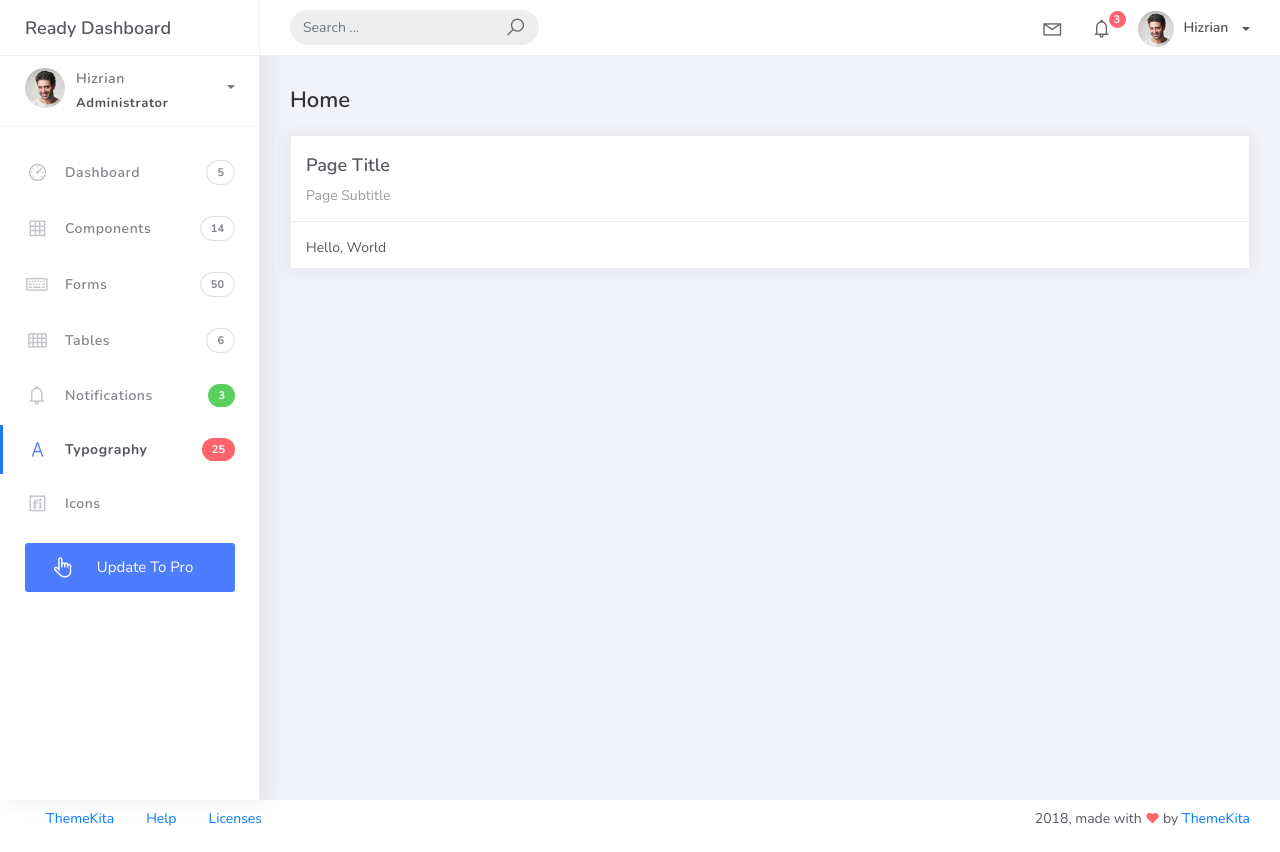
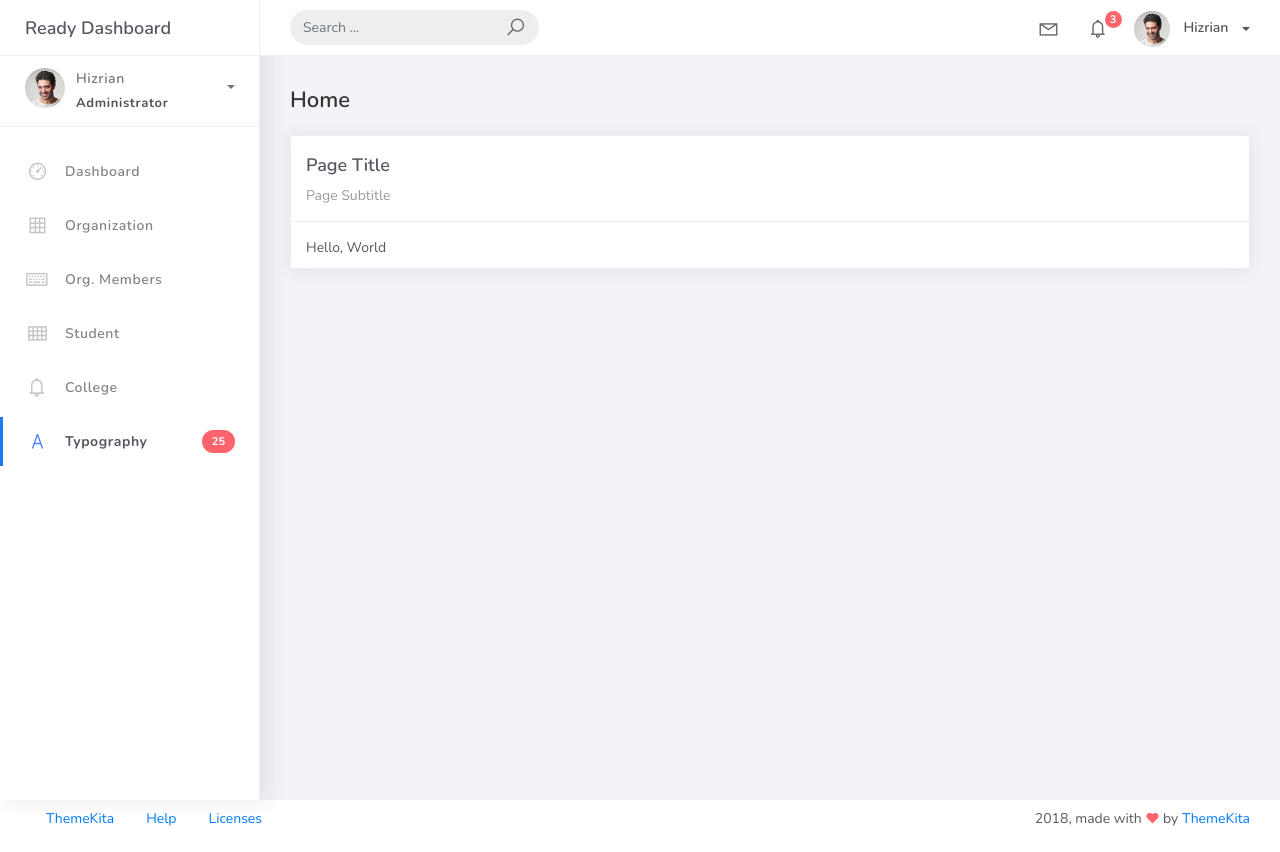
Before and after one commit to clasarageth/PSUSphere, a Django app: page / in a window 1280 px wide. Run offline with Django 5.2, Linux system fonts and the light colour scheme; some libraries are stand-ins or nearby versions.

Commit message:
modified base.html

```diff
--- a/projectsite/templates/base.html
+++ b/projectsite/templates/base.html
@@ -104,11 +104,11 @@
 							</ul>
 						</li>
 						<li class="nav-item dropdown">
-							<a class="dropdown-toggle profile-pic" data-toggle="dropdown" href="#" aria-expanded="false"> <img src="assets/img/profile.jpg" alt="user-img" width="36" class="img-circle"><span >Hizrian</span></span> </a>
+							<a class="dropdown-toggle profile-pic" data-toggle="dropdown" href="#" aria-expanded="false"> <img src="{% static 'img/profile.jpg' %}" alt="user-img" width="36" class="img-circle"> <span >Hizrian</span></span> </a>
 							<ul class="dropdown-menu dropdown-user">
 								<li>
 									<div class="user-box">
-										<div class="u-img"><img src="assets/img/profile.jpg" alt="user"></div>
+									    <div class="u-img"><img src="{% static 'img/profile.jpg' %}" alt="user"></div>
 										<div class="u-text">
 											<h4>Hizrian</h4>
 											<p class="text-muted">hello@themekita.com</p><a href="profile.html" class="btn btn-rounded btn-danger btn-sm">View Profile</a></div>
@@ -133,7 +133,7 @@
 				<div class="scrollbar-inner sidebar-wrapper">
 					<div class="user">
 						<div class="photo">
-							<img src="assets/img/profile.jpg">
+							<img src="{% static 'img/profile.jpg' %}">
 						</div>
 						<div class="info">
 							<a class="" data-toggle="collapse" href="#collapseExample" aria-expanded="true">
@@ -171,35 +171,31 @@
 							<a href="index.html">
 								<i class="la la-dashboard"></i>
 								<p>Dashboard</p>
-								<span class="badge badge-count">5</span>
 							</a>
 						</li>
 						<li class="nav-item">
 							<a href="components.html">
 								<i class="la la-table"></i>
-								<p>Components</p>
-								<span class="badge badge-count">14</span>
+								<p>Organization</p>
 							</a>
 						</li>
 						<li class="nav-item">
 							<a href="forms.html">
 								<i class="la la-keyboard-o"></i>
-								<p>Forms</p>
-								<span class="badge badge-count">50</span>
+								<p>Org. Members</p>
 							</a>
 						</li>
 						<li class="nav-item">
 							<a href="tables.html">
 								<i class="la la-th"></i>
-								<p>Tables</p>
-								<span class="badge badge-count">6</span>
+								<p>Student</p>
+
 							</a>
 						</li>
 						<li class="nav-item">
 							<a href="notifications.html">
 								<i class="la la-bell"></i>
-								<p>Notifications</p>
-								<span class="badge badge-success">3</span>
+								<p>College</p>
 							</a>
 						</li>
 						<li class="nav-item active">
@@ -208,18 +204,6 @@
 								<p>Typography</p>
 								<span class="badge badge-danger">25</span>
 							</a>
-						</li>
-						<li class="nav-item">
-							<a href="icons.html">
-								<i class="la la-fonticons"></i>
-								<p>Icons</p>
-							</a>
-						</li>
-						<li class="nav-item update-pro">
-							<button  data-toggle="modal" data-target="#modalUpdate">
-								<i class="la la-hand-pointer-o"></i>
-								<p>Update To Pro</p>
-							</button>
 						</li>
 					</ul>
 				</div>
```
